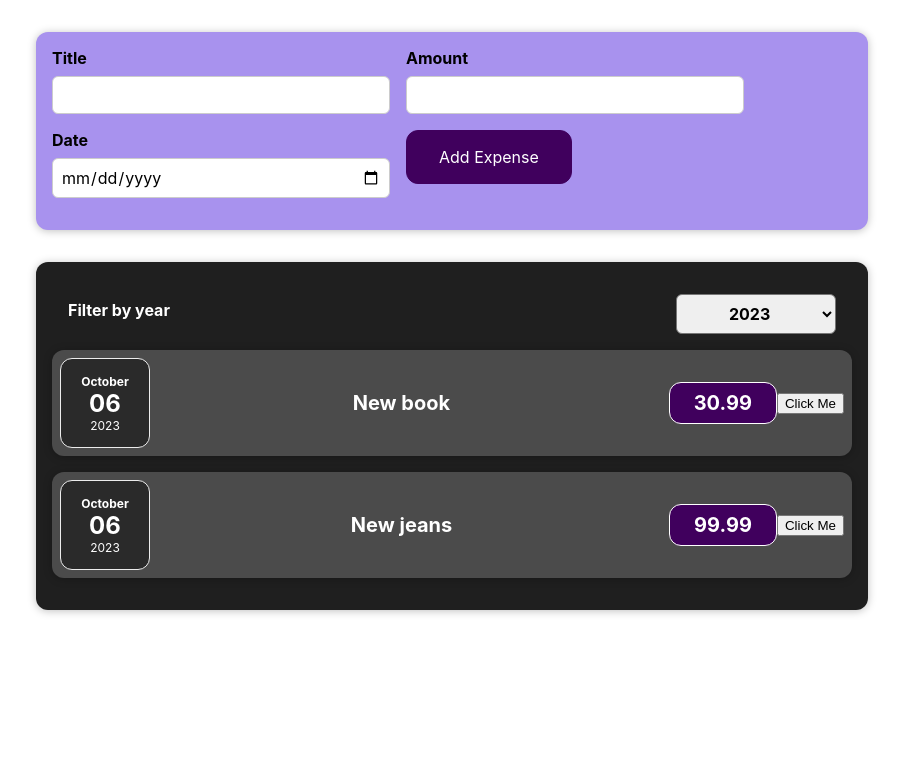
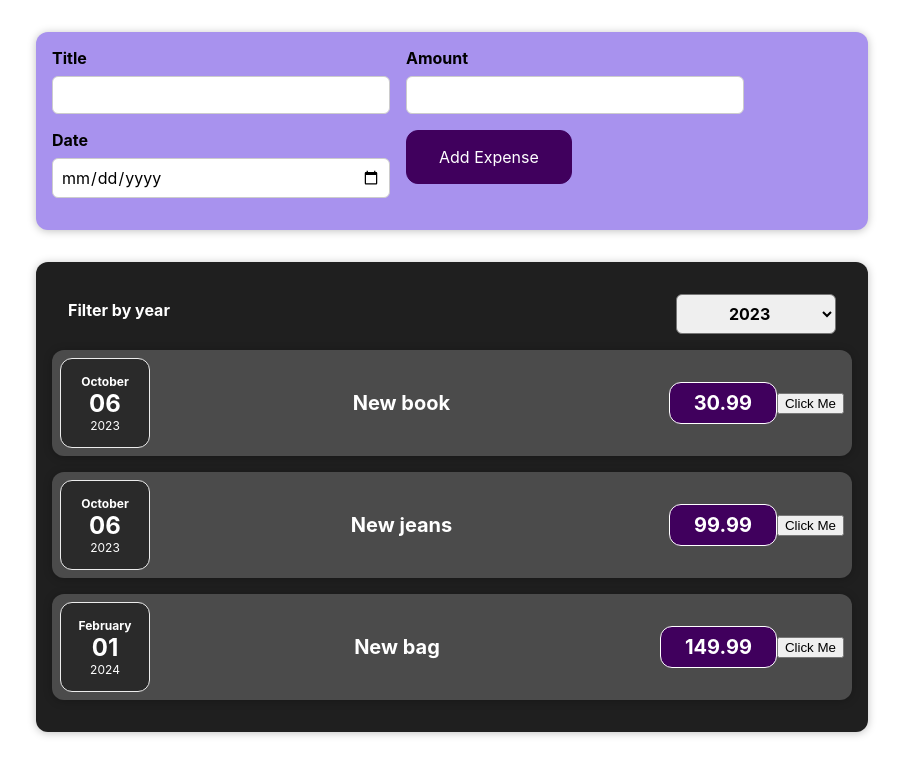
Before and after one commit to maarjalaadi/expenses, a React (Create React App) app: page / in a window 1280 px wide. Shown: the top 776 px of the page, without its empty margins (188-1091 px from the left). Built offline with nearby package versions, Linux system fonts and the light colour scheme.

Commit message:
Added Dummy expenses

```diff
--- a/src/App.js
+++ b/src/App.js
@@ -1,28 +1,41 @@
+import{ useState } from 'react';
 import './App.css';
 import Expenses from './components/Expenses/Expenses';
 import NewExpense from './components/NewExpense/NewExpense';
 
-const App = () => {
-  const DYMMY_EXPENSES = [
+const DYMMY_EXPENSES = [
   {
+    id: 'id1',
     date: new Date(2023, 9, 6),
     title: 'New book',
     price: 30.99
   },
  {
+  id: 'id2',
   date: new Date(2023, 9, 6),
   title: 'New jeans',
   price: 99.99
- }
+ },
+ {
+  id: 'id3',
+  date: new Date(2024, 1, 1),
+  title: 'New bag',
+  price: 149.99
+ },
 ]
-const addExpenseHandler = (expense) =>{
-  console.log('In App.js')
-  console.log(expense)
-}
+const App = () => {
+  const [expenses, setExpenses] = useState(DYMMY_EXPENSES)
+
+  const addExpenseHandler = (expense) => {
+    setExpenses((previousExpenses) =>{
+      return [ expense, ...previousExpenses]
+    })
+  }
+
 return (
   <div className="App">
      <NewExpense onAddExpense={addExpenseHandler}></NewExpense>
-     <Expenses expenses={DYMMY_EXPENSES} />
+     <Expenses expenses={expenses} />
   </div>
   );
 }
--- a/src/components/Expenses/Expenses.js
+++ b/src/components/Expenses/Expenses.js
@@ -14,8 +14,8 @@ const Expenses = (props) => {
         <Card className="expenses">
           <ExpensesFilter onChangeFilter={filterChangeHandler} />
         {
-          props.expenses.map((expense) =>{
-              return <ExpenseItem expenseData={expense} />
+          props.expenses.map((expense) => {
+              return <ExpenseItem expenseData={expense} key={expense.id} />
           })
         }
         </Card>
```
